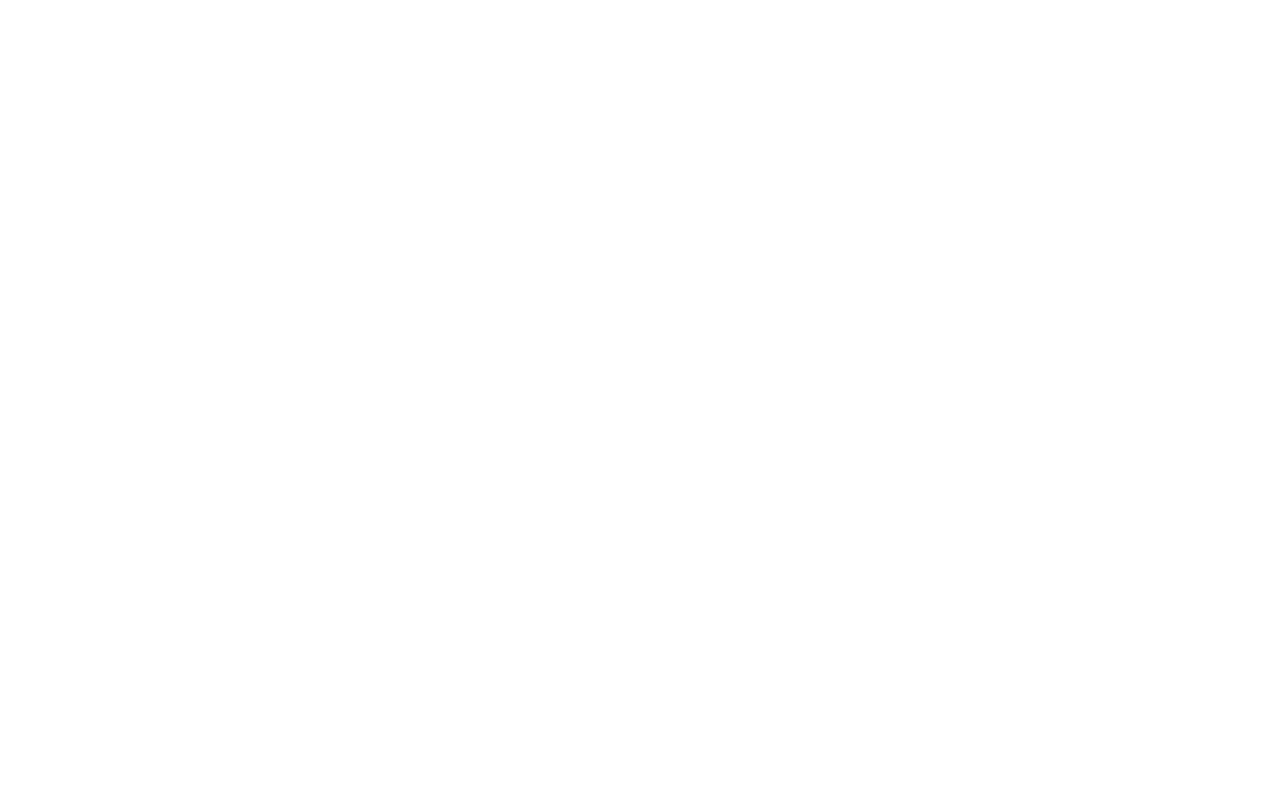
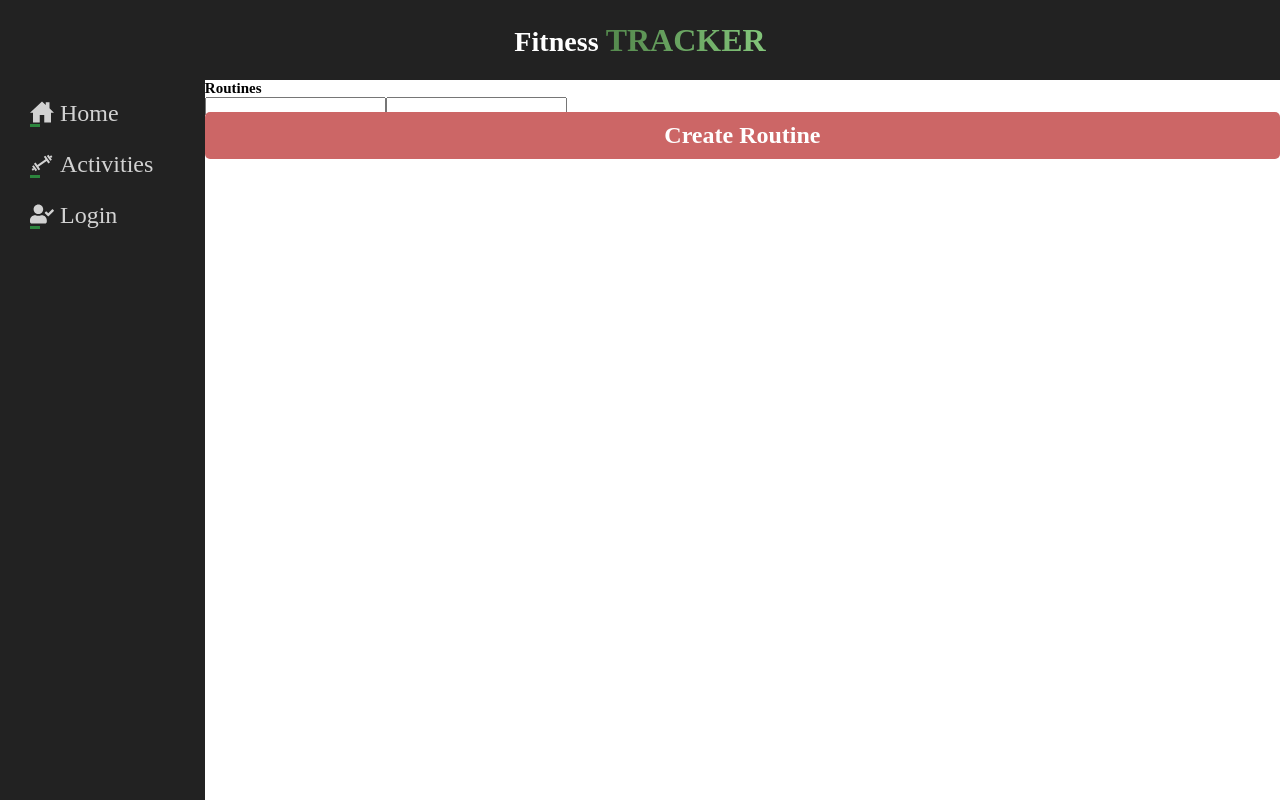
Before and after one commit to yeisonnn/FitnessTrackerReact, a React (Create React App) app: page /MyRoutines in a window 1280 px wide. Before the commit this address had no page. Built offline with nearby package versions, Linux system fonts and the light colour scheme; a web font is replaced by a local one.

Commit message:
Routines/Edit/Delete/MyRoutines

```diff
--- a/src/components/App.js
+++ b/src/components/App.js
@@ -3,6 +3,7 @@
 import Login from './Login';
 import Register from './Register';
 import Routines from './Routines';
+import MyRoutines from './MyRoutines';
 import ViewRoutines from './ViewRoutines';
 import Activities from './Activities';
 import Home from './Home';
@@ -16,6 +17,7 @@
       <Route path="/Login" element={<Login />} />
       <Route path="/register" element={<Register />} />
       <Route path="/routines" element={<Routines />} />
+      <Route path="/MyRoutines" element={<MyRoutines />} />
       <Route path="/routines/:id" element={<ViewRoutines />} />
       <Route path="/activities" element={<Activities />} />
     </Routes>
--- a/src/components/MyRoutines.js
+++ b/src/components/MyRoutines.js
@@ -0,0 +1,47 @@
+import React, { useState, useEffect} from 'react';
+import { showMyInfo, showPublicRoutines } from '../api';
+import CreateRoutine from './createRoutines';
+import EditRoutine from './editRoutine';
+import DeleteButton from './deleteRoutine';
+import Layout from './Layout';
+
+const MyRoutines = () => {
+
+const [privateRoutine, setPrivateRoutines] = useState([])
+console.log(privateRoutine)
+const AllPublicRoutines = async () => {
+const Routines = await showPublicRoutines();
+setPrivateRoutines(Routines)
+}
+console.log(privateRoutine);
+  return (
+    <Layout>
+      <div>
+        <div>
+          <h2>
+            <span>Routines</span>
+          </h2>
+        </div>
+        <div>
+            <CreateRoutine/>
+        </div>
+        <div>
+          <ul>
+            {privateRoutine.map((rtn) => (
+              <li key={rtn.id}>
+                Name:{rtn.name}
+                Goal:{rtn.goal}
+                Activities:{rtn.activities}
+                <EditRoutine routineId={privateRoutine.id}/>
+                <DeleteButton routineId={privateRoutine.id}/>
+              </li>
+            ))}
+          </ul>
+        </div>
+      </div>
+      </Layout>
+  );
+;
+}
+
+export default MyRoutines
--- a/src/components/Routines.js
+++ b/src/components/Routines.js
@@ -31,7 +31,9 @@
           <ul>
             {publicRoutines.map((rtn) => (
               <li key={rtn.id}>
-                {rtn.name}: {rtn.goal}
+                Name:{rtn.name}
+                Goal:{rtn.goal}
+                Activities:{rtn.activities}
               </li>
             ))}
           </ul>
--- /dev/null
+++ b/src/components/createRoutines.js
@@ -0,0 +1,41 @@
+import React, { useState } from "react";
+import { createRoutine } from "../api";
+import { getCurrentData } from '../utils/auth'
+
+const CreateRoutine = (props) => {
+    const token = getCurrentData("token");
+    const [name, setName] = useState("")
+    const [goal, setGoal] = useState("");
+    const [isPublic, setIsPublic] = useState(false)
+
+
+
+
+    async function handleSubmit(event){
+        event.preventDefault();
+        const activities = await createRoutine (name, goal, isPublic, token)
+        setName('')
+        setGoal('')
+        console.log(activities, "This is submitted activities")
+
+    }
+    return (
+        <div>
+            <form onSubmit={handleSubmit}>
+                <label>
+                    <input type="text" value={name} onChange={(e) => setName(e.target.value)}>
+                    </input>
+                </label>
+                <label>
+                    <input type="text" value={goal} onChange={(e) => setGoal(e.target.value)}>
+                    </input>
+                </label>
+                <button type="submit">
+                    Create Routine
+                </button>
+            </form>
+        </div>
+    )
+}
+
+export default CreateRoutine
--- /dev/null
+++ b/src/components/deleteRoutine.js
@@ -0,0 +1,21 @@
+import React from "react";
+import { deleteRoutine } from "../api";
+import { getCurrentData } from "../utils/auth";
+
+const DeleteButton = (props) => {
+    const {routineId} = props
+    const token = getCurrentData("token");
+
+  async function handleClick(event) {
+    event.preventDefault();
+    await deleteRoutine(token, routineId);
+  }
+
+  return (
+    <button className="btn btn-danger btn-sm" onClick={handleClick}>
+      Delete
+    </button>
+  );
+};
+
+export default DeleteButton;
--- /dev/null
+++ b/src/components/editRoutine.js
@@ -0,0 +1,42 @@
+import React, { useState } from "react";
+import { editRoutine } from "../api";
+import { getCurrentData } from '../utils/auth'
+
+const EditRoutine = (props) => {
+    const {routineId} = props
+    const token = getCurrentData("token");
+    const [name, setName] = useState("")
+    const [goal, setGoal] = useState("");
+    const [isPublic, setIsPublic] = useState(false)
+
+
+
+
+    async function handleSubmit(event){
+        event.preventDefault();
+        const activities = await editRoutine (name, goal, isPublic, routineId, token)
+        setName('')
+        setGoal('')
+        console.log(activities, "This is submitted activities")
+
+    }
+    return (
+        <div>
+            <form onSubmit={handleSubmit}>
+                <label>
+                    <input type="text" value={name} onChange={(e) => setName(e.target.value)}>
+                    </input>
+                </label>
+                <label>
+                    <input type="text" value={goal} onChange={(e) => setGoal(e.target.value)}>
+                    </input>
+                </label>
+                <button type="submit">
+                    Create Routine
+                </button>
+            </form>
+        </div>
+    )
+}
+
+export default EditRoutine
```
